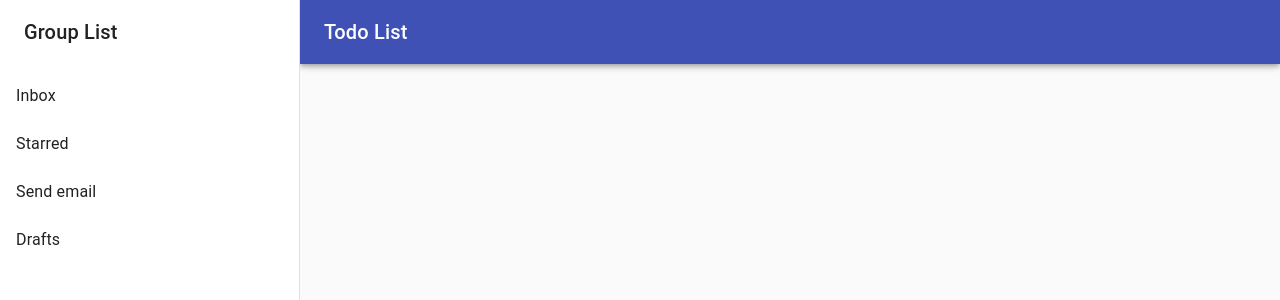
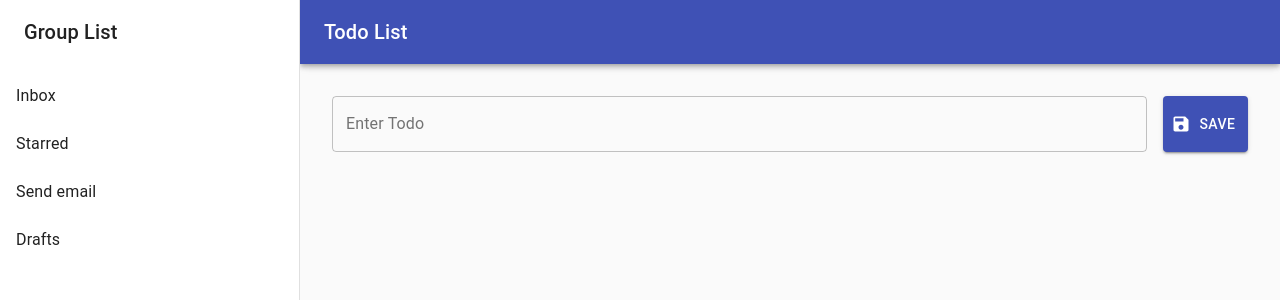
Before and after one commit to yk-port/react-todo, a React (Create React App) app: page / in a window 1280 px wide. Shown: the top 300 px of the page. Built offline with nearby package versions, Linux system fonts and the light colour scheme.

Commit message:
fix: ファイル名の変更とタイポ修正

```diff
--- a/src/components/App.js
+++ b/src/components/App.js
@@ -3,7 +3,7 @@ import TodoForm from './TodoForm';
 import TodoList from './TodoList';
 import HeaderBar from './HeaderBar';
 import SideBar from './SideBar';
-import TodosContextProvider from '../contexts/TodoContext';
+import TodosContextProvider from '../contexts/TodosContext';
 
 import {
   CssBaseline,
--- a/src/components/TodoForm.js
+++ b/src/components/TodoForm.js
@@ -1,4 +1,5 @@
-import React, { useState } from 'react';
+import React, { useState, useContext } from 'react';
+import { TodosContext } from '../contexts/TodosContext';
 
 import {
   TextField,
@@ -20,7 +21,8 @@ const useStyles = makeStyles(theme => ({
   },
 }));
 
-function TodoForm({ addTodo }) {
+function TodoForm() {
+  const { addTodo } = useContext(TodosContext);
   const [ value, setValue ] = useState('');
   const classes = useStyles();
 
--- a/src/contexts/TodoContext.js
+++ b/src/contexts/TodosContext.js
@@ -24,7 +24,7 @@ const TodosContextProvider = (props) => {
 
   return (
     <TodosContext.Provider value={{ todos, addTodo, removeTodo, completeTodo }}>
-      {props.chiilren}
+      {props.children}
     </TodosContext.Provider>
   );
 }
```
